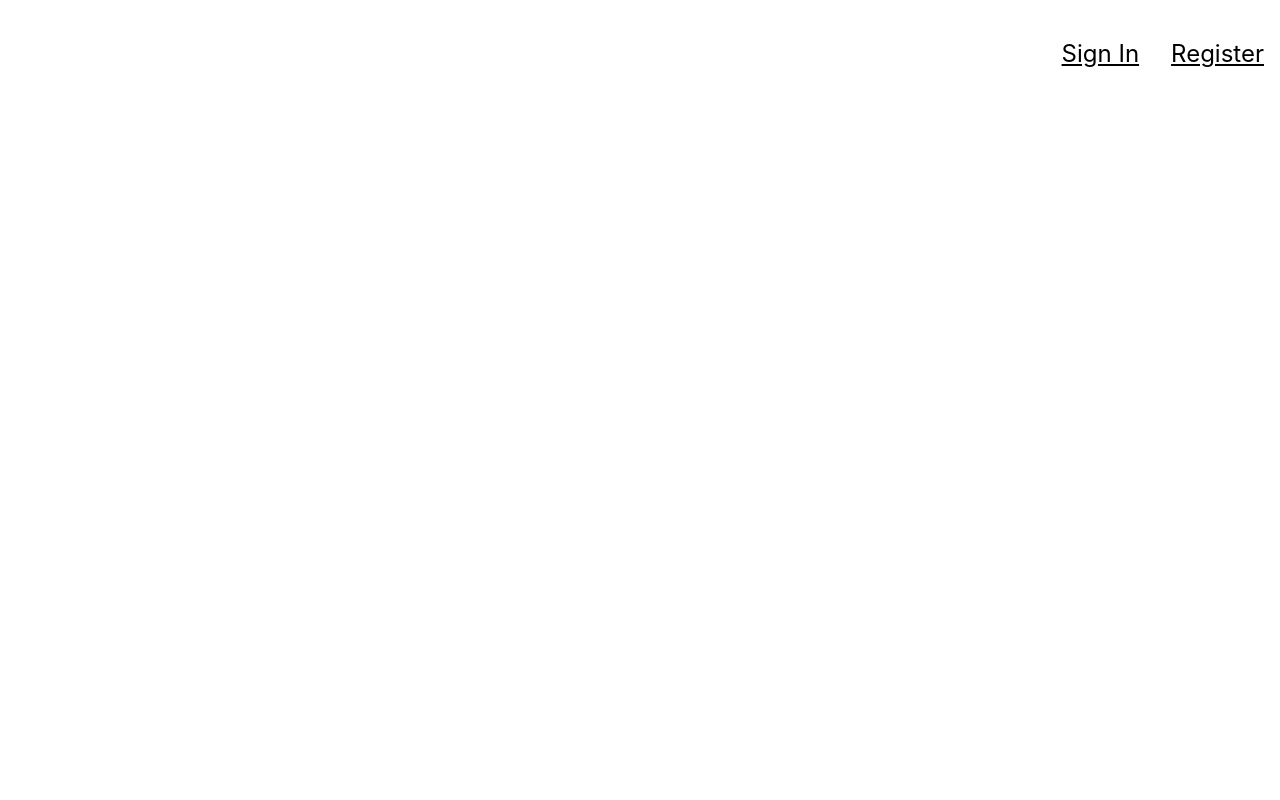
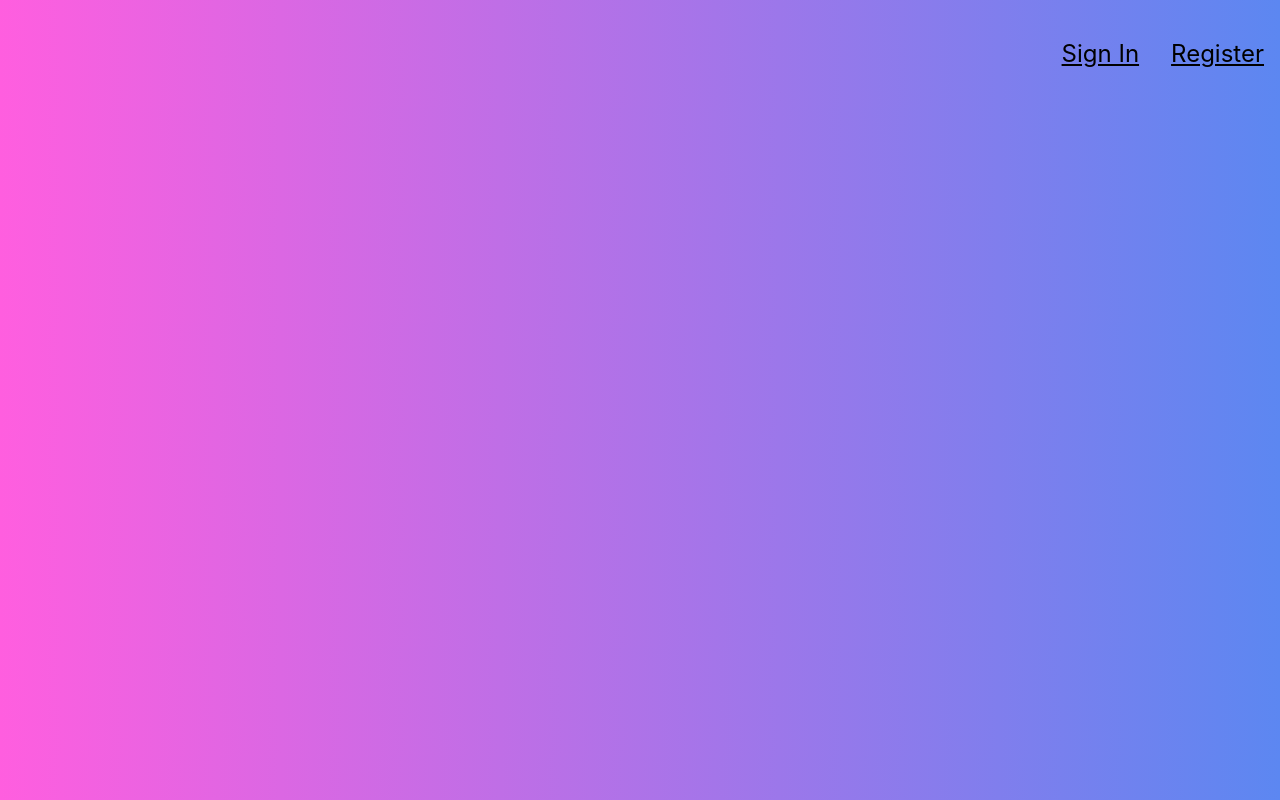
Before and after one commit to weishian-wang/react-face-recognition, a React (Create React App) app: page / in a window 1280 px wide. Built offline with nearby package versions, Linux system fonts and the light colour scheme.

Commit message:
Add background color

```diff
--- a/src/index.css
+++ b/src/index.css
@@ -6,6 +6,7 @@ body {
     sans-serif;
   -webkit-font-smoothing: antialiased;
   -moz-osx-font-smoothing: grayscale;
+  background: linear-gradient(89deg, #FF5EDF 0%, #5C87F1 100%);
 }
 
 code {
```
